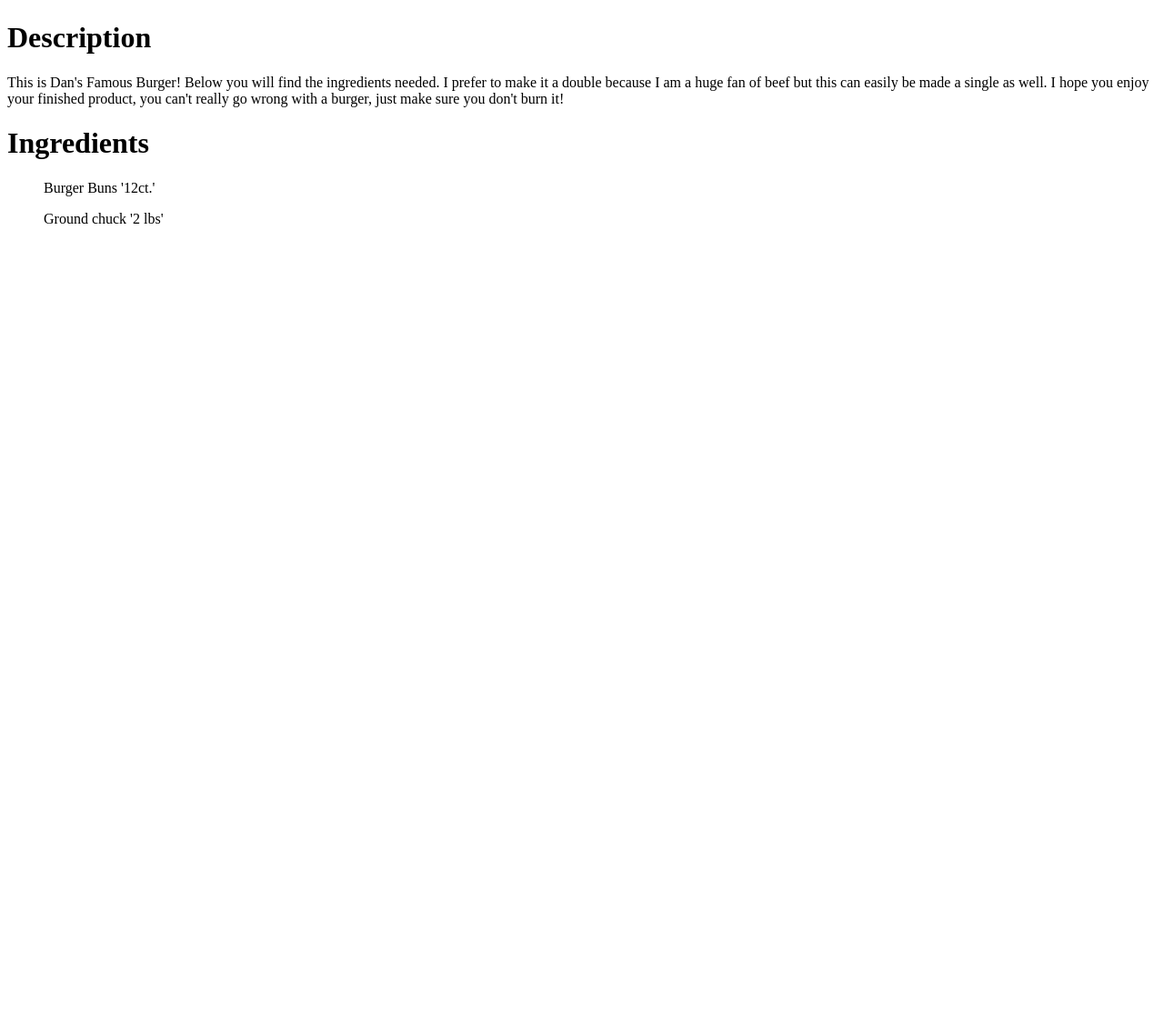
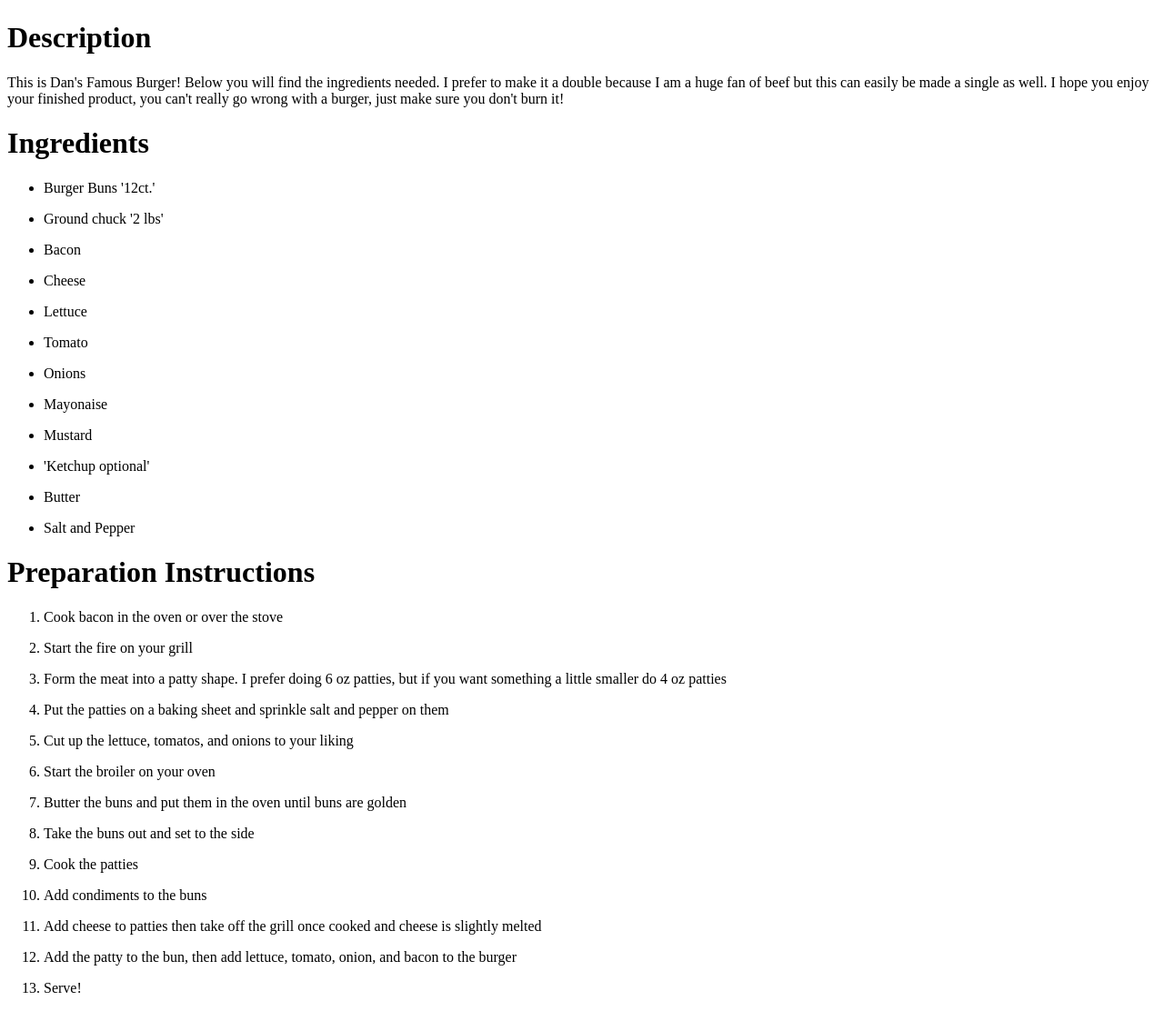
Before and after one commit to danohanlon73/odin-recipes, a plain HTML site: page recipes/burgers.html in a window 1280 px wide. Shown: the part 682-1794 px from the top of the page at 91% size. Before the commit the page ends 948 px from the top, so only its background shows below. Drawn offline with Linux system fonts and the light colour scheme.

Commit message:
Finish preparation instructions

```diff
--- a/recipes/burgers.html
+++ b/recipes/burgers.html
@@ -17,11 +17,37 @@
     <h1> Ingredients</h1>
 
     <ul>
-    <p><ls>Burger Buns '12ct.' </ls></p>
-    <p><ls>Ground chuck '2 lbs' </ls></p>
-
+        <p><li>Burger Buns '12ct.' </li></p>
+        <p><li>Ground chuck '2 lbs' </li></p>
+        <p><li>Bacon </li></p>
+        <p><li>Cheese </li></p>
+        <p><li>Lettuce </li></p>
+        <p><li>Tomato </li></p>
+        <p><li>Onions </li></p>
+        <p><li>Mayonaise </li></p>
+        <p><li>Mustard </li></p>
+        <p><li>'Ketchup optional' </li></p>
+        <p><li>Butter </li></p>
+        <p><li>Salt and Pepper </li></p>
     </ul>
 
+    <h1>Preparation Instructions</h1>
+    <ol>
+        <p><li>Cook bacon in the oven or over the stove </li></p>
+        <p><li>Start the fire on your grill</li></p>
+        <p><li>Form the meat into a patty shape. I prefer doing 6 oz patties, but if you want something a little smaller do 4 oz patties </li></p>
+        <p><li>Put the patties on a baking sheet and sprinkle salt and pepper on them </li></p>
+        <p><li>Cut up the lettuce, tomatos, and onions to your liking</li></p>
+        <p><li>Start the broiler on your oven </li></p>
+        <p><li>Butter the buns and put them in the oven until buns are golden </li></p>
+        <p><li>Take the buns out and set to the side </li></p>
+        <p><li>Cook the patties </li></p>
+        <p><li>Add condiments to the buns </li></p>
+        <p><li>Add cheese to patties then take off the grill once cooked and cheese is slightly melted </li></p>
+        <p><li>Add the patty to the bun, then add lettuce, tomato, onion, and bacon to the burger  </li></p>
+        <p><li>Serve! </li></p>
+
+    </ol>
 
 </body>
 
```
